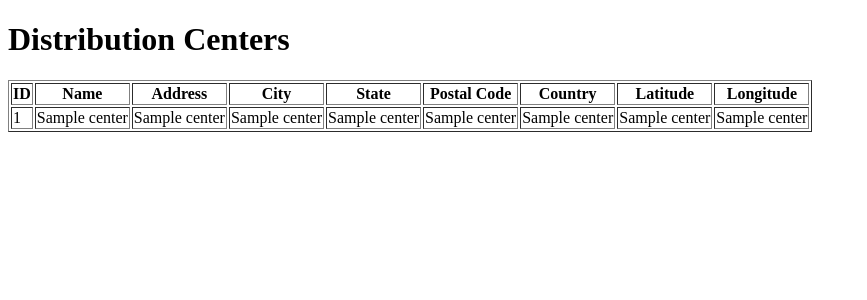
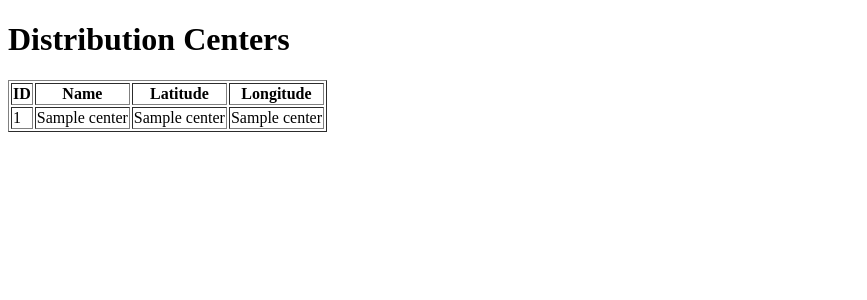
Before and after one commit to itudb2311/Database-Management-System, a Flask app: template templates/distribution_centers.html in a window 1280 px wide. Shown: the top 300 px of the page, without its empty margins (0-867 px from the left). Run offline with Flask 3, Linux system fonts and the light colour scheme; the template is opened without the code that fills it: most values are stand-ins (such as "Sample title", 1, 10 or a date in 2020).

Commit message:
Update distribution_centers.html
Minor change to reflect table definition

```diff
--- a/templates/distribution_centers.html
+++ b/templates/distribution_centers.html
@@ -11,11 +11,6 @@
         <tr>
             <th>ID</th>
             <th>Name</th>
-            <th>Address</th>
-            <th>City</th>
-            <th>State</th>
-            <th>Postal Code</th>
-            <th>Country</th>
             <th>Latitude</th>
             <th>Longitude</th>
         </tr>
@@ -25,11 +20,6 @@
                 <td>{{ center[1] }}</td>
                 <td>{{ center[2] }}</td>
                 <td>{{ center[3] }}</td>
-                <td>{{ center[4] }}</td>
-                <td>{{ center[5] }}</td>
-                <td>{{ center[6] }}</td>
-                <td>{{ center[7] }}</td>
-                <td>{{ center[8] }}</td>
             </tr>
         {% endfor %}
     </table>
```
